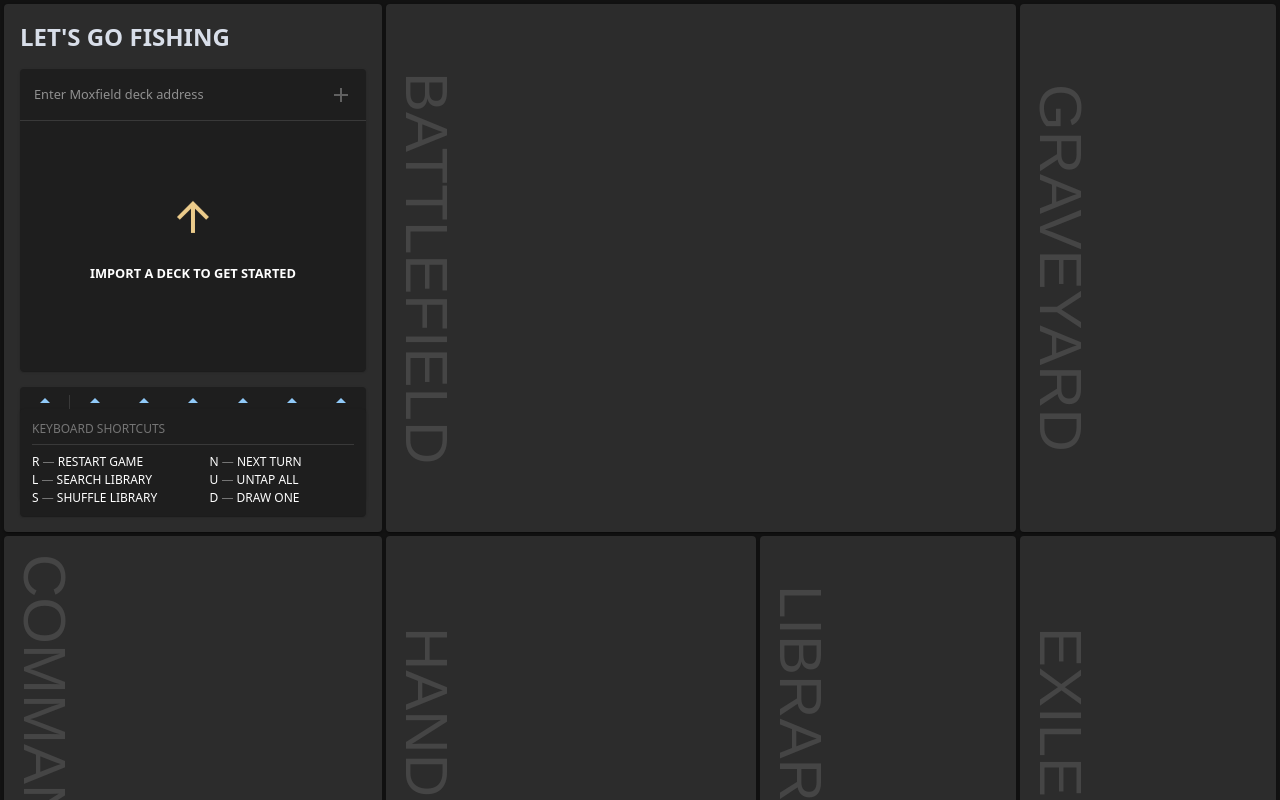
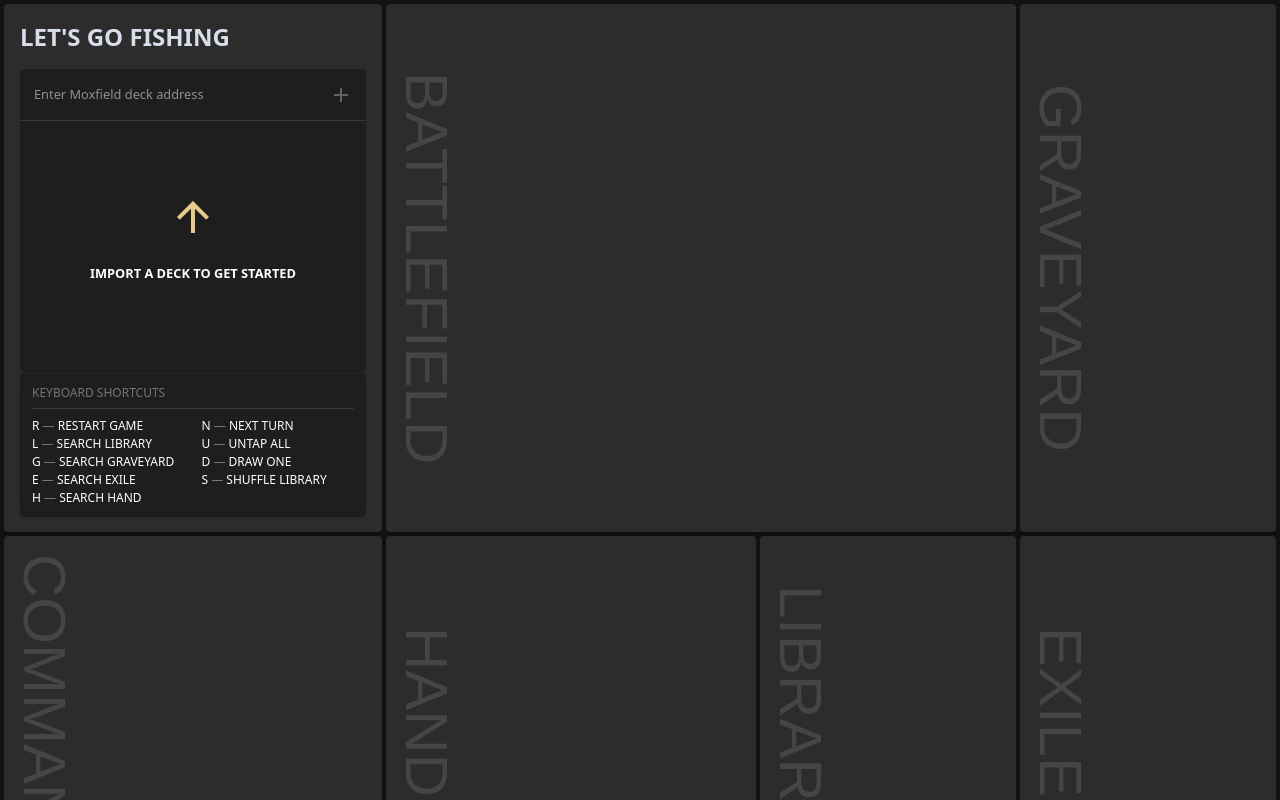
Before and after one commit to avocadianmage/lets-go-fishing, a React (Create React App) app in the folder client/: page / in a window 1280 px wide. Built offline with nearby package versions, Linux system fonts and the light colour scheme.

Commit message:
add shortcut text

```diff
--- a/client/src/components/lefter/shortcuts.tsx
+++ b/client/src/components/lefter/shortcuts.tsx
@@ -42,12 +42,15 @@
             <Box sx={shortcutColProps}>
                 <SingleShortcut shortcutKey='R' description='restart game' />
                 <SingleShortcut shortcutKey='L' description='search library' />
-                <SingleShortcut shortcutKey='S' description='shuffle library' />
+                <SingleShortcut shortcutKey='G' description='search graveyard' />
+                <SingleShortcut shortcutKey='E' description='search exile' />
+                <SingleShortcut shortcutKey='H' description='search hand' />
             </Box>
             <Box sx={shortcutColProps}>
                 <SingleShortcut shortcutKey='N' description='next turn' />
                 <SingleShortcut shortcutKey='U' description='untap all' />
                 <SingleShortcut shortcutKey='D' description='draw one' />
+                <SingleShortcut shortcutKey='S' description='shuffle library' />
             </Box>
         </Box>
     </Paper>
```
